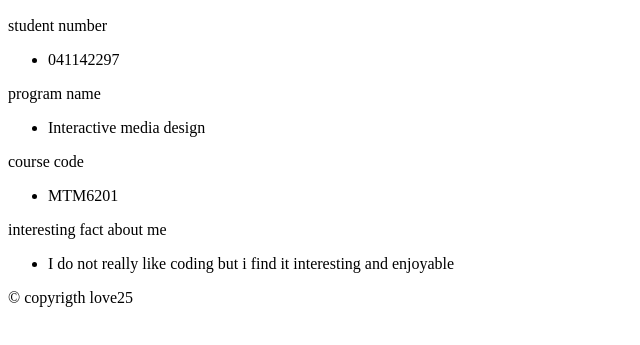
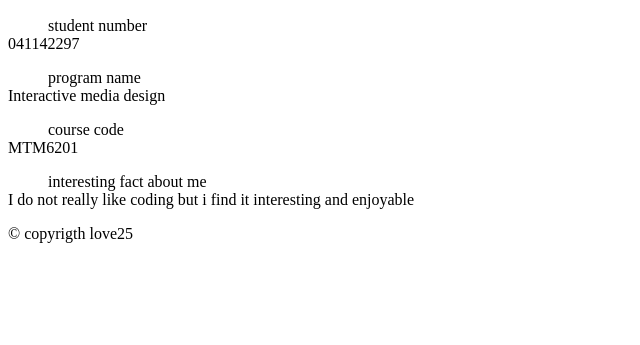
Before and after one commit to mabi0010/mtm6201-week1, a plain HTML site: page index.html in a window 1280 px wide. Shown: the part 355-700 px from the top of the page, without its empty margins (0-640 px from the left). Drawn offline with Linux system fonts and the light colour scheme.

Commit message:
add use list to html

```diff
--- a/index.html
+++ b/index.html
@@ -12,23 +12,22 @@
     <main>
         <h2>About me </h2>
         <img src="images/_DSC1774.JPG" alt=" my self" width="300" id="my-image">
-        <p>student number </p>
-        <ul>
-            <li>041142297</li>
-        </ul>
-        <p>program name</p>
-        <ul>
-            <li>Interactive media design</li>
-        </ul>
-        <p>course code </p>
-        <ul>
-            <li>MTM6201</li>
-        </ul>
-        <p>interesting fact about me </p>
-        <ul>
-            <li>I do not really like coding but i find it interesting and enjoyable </li>
-        </ul>
-
+        <dl>
+            <dd>student number</dd>
+            <dt>041142297</dt>
+        </dl>
+        <dl>
+            <dd>program name</dd>
+            <dt>Interactive media design</dt>
+        </dl>
+        <dl>
+            <dd>course code</dd>
+            <dt>MTM6201</dt>
+        </dl>
+        <dl>
+            <dd>interesting fact about me</dd>
+            <dt>I do not really like coding but i find it interesting and enjoyable</dt>
+        </dl>
     </main>
     <footer>
         &copy; copyrigth love25
```
